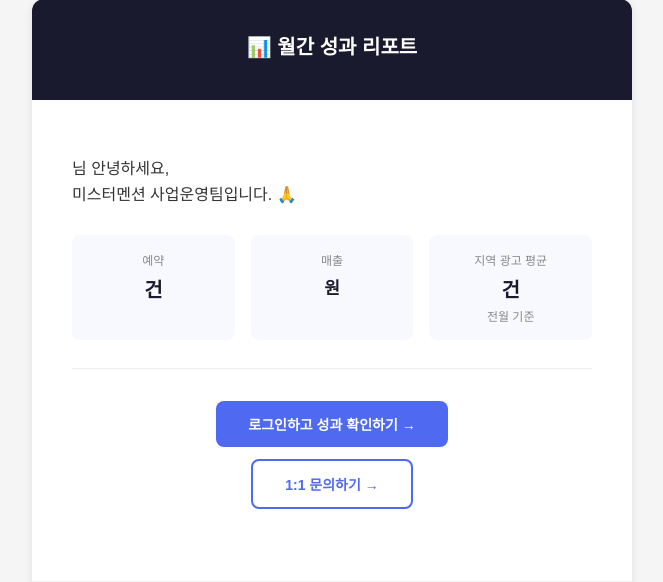
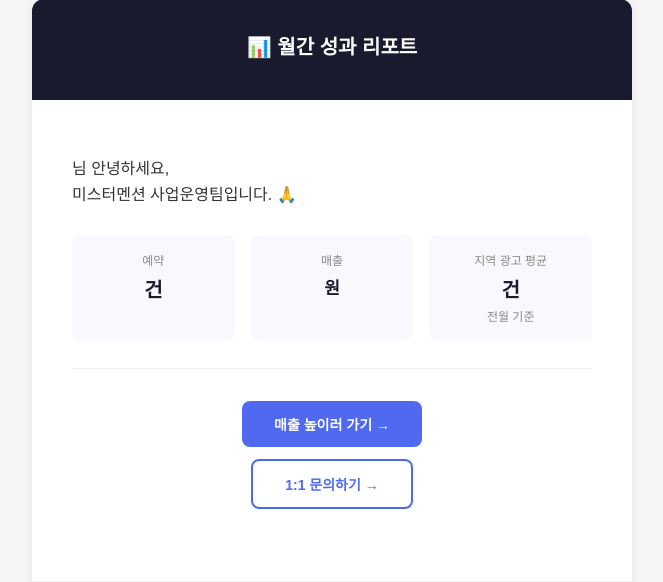
Before and after one commit to sungjun818/host-ad-upsell-agent, a Python web app: template monthly-report/templates/monthly_report.html in a window 1280 px wide. Shown: the part 33-615 px from the top of the page, without its empty margins (308-971 px from the left). Run offline with Jinja, Linux system fonts and the light colour scheme; the template is opened without the code that fills it, so the values that code supplies are empty.

Commit message:
fix: 월간 리포트 이메일 CTA 버튼 문구 변경 (로그인하고 성과 확인하기 → 매출 높이러 가기)
Co-Authored-By: Claude Sonnet 4.6 <noreply@anthropic.com>

```diff
--- a/monthly-report/templates/monthly_report.html
+++ b/monthly-report/templates/monthly_report.html
@@ -59,7 +59,7 @@
     <p class="body-text">{{email_body}}</p>
 
     <div class="cta">
-      <a href="https://admin.mrmention.com/host/accommodation/mutation/advert?id={{acm_id}}" class="primary">로그인하고 성과 확인하기 →</a>
+      <a href="https://admin.mrmention.com/host/accommodation/mutation/advert?id={{acm_id}}" class="primary">매출 높이러 가기 →</a>
       <a href="https://mrmention.channel.io/home" class="secondary">1:1 문의하기 →</a>
     </div>
   </div>
```
